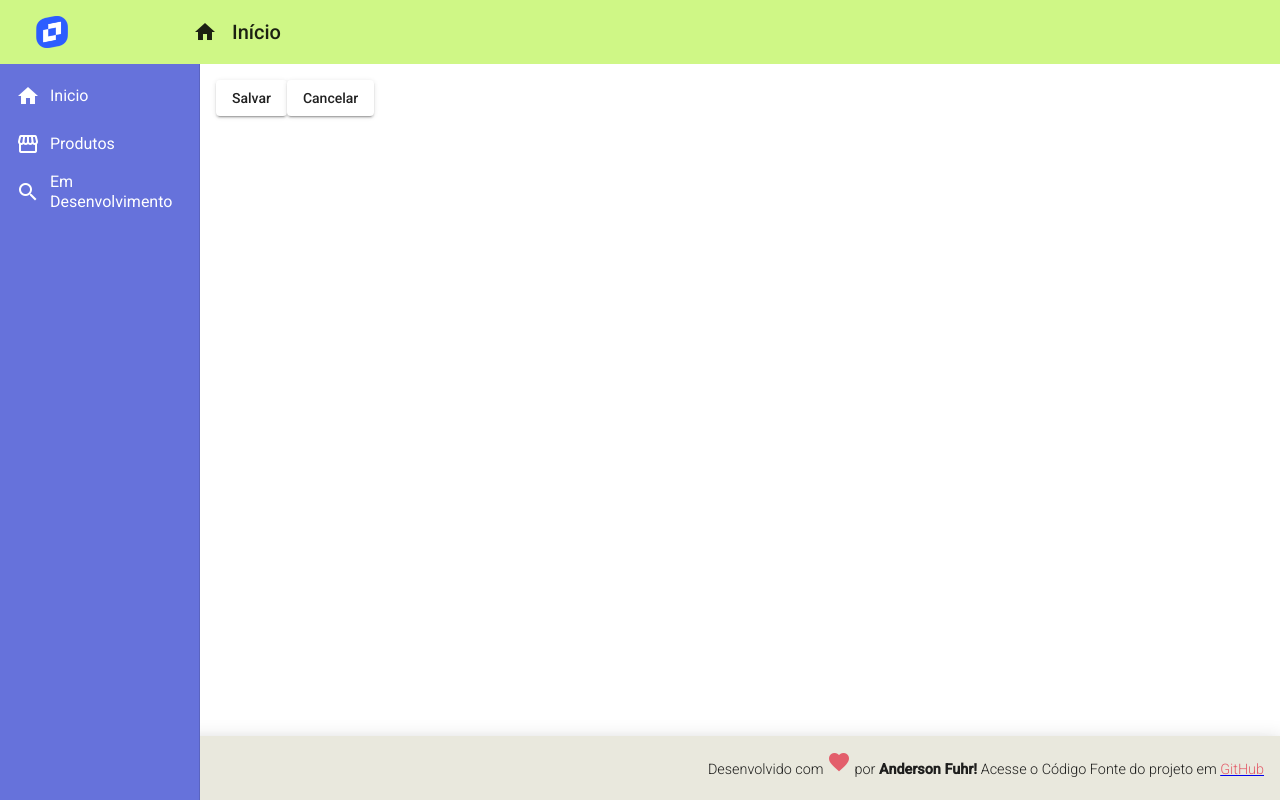
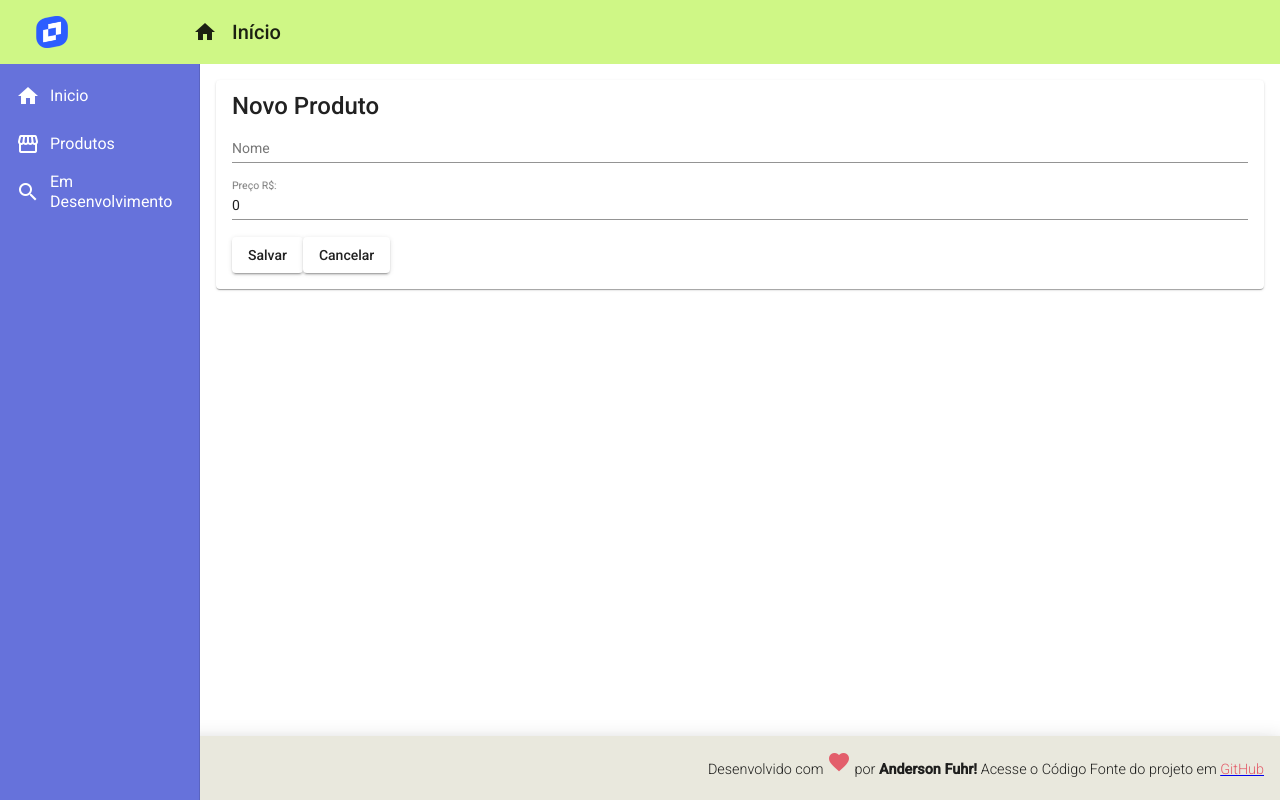
Before and after one commit to fuhr-br/ProjetoAngularTs, an Angular app in the folder frontend/: page /products/create in a window 1280 px wide. Built offline with nearby package versions, Linux system fonts and the light colour scheme.

Commit message:
add http post

```diff
--- a/frontend/src/app/components/product/product-create/product-create.component.css
+++ b/frontend/src/app/components/product/product-create/product-create.component.css
@@ -0,0 +1,4 @@
+form{
+    display: flex;
+    flex-direction: column;
+}
--- a/frontend/src/app/components/product/product-create/product-create.component.html
+++ b/frontend/src/app/components/product/product-create/product-create.component.html
@@ -1,3 +1,17 @@
+<mat-card>
+        <mat-card-title> Novo Produto</mat-card-title>
+        <form>
+
+                <mat-form-field>
+                        <input matInput placeholder="Nome"
+                        [(ngModel)]="product.name" name="name">
+                 </mat-form-field>
+                 <mat-form-field>
+                        <input matInput placeholder="Preço R$:"
+                        [(ngModel)]="product.price" name="price">
+                 </mat-form-field>
+
+        </form>
 
         <button class="mat-raised-button" (click)="createProduct()"  color="primary">
                 Salvar
@@ -6,3 +20,4 @@
         <button mat-raised-button (click)="cancel()" >
           Cancelar
         </button>
+</mat-card>
--- a/frontend/src/app/components/product/product-create/product-create.component.ts
+++ b/frontend/src/app/components/product/product-create/product-create.component.ts
@@ -12,8 +12,8 @@
 export class ProductCreateComponent implements OnInit {
 
 product: Product = {
-  name: 'Produto de Teste',
-  price: 125.90,
+  name: '',
+  price: 0.00,
 
 }
 
```
Lines whose indentation alone changed are shown as unchanged.
